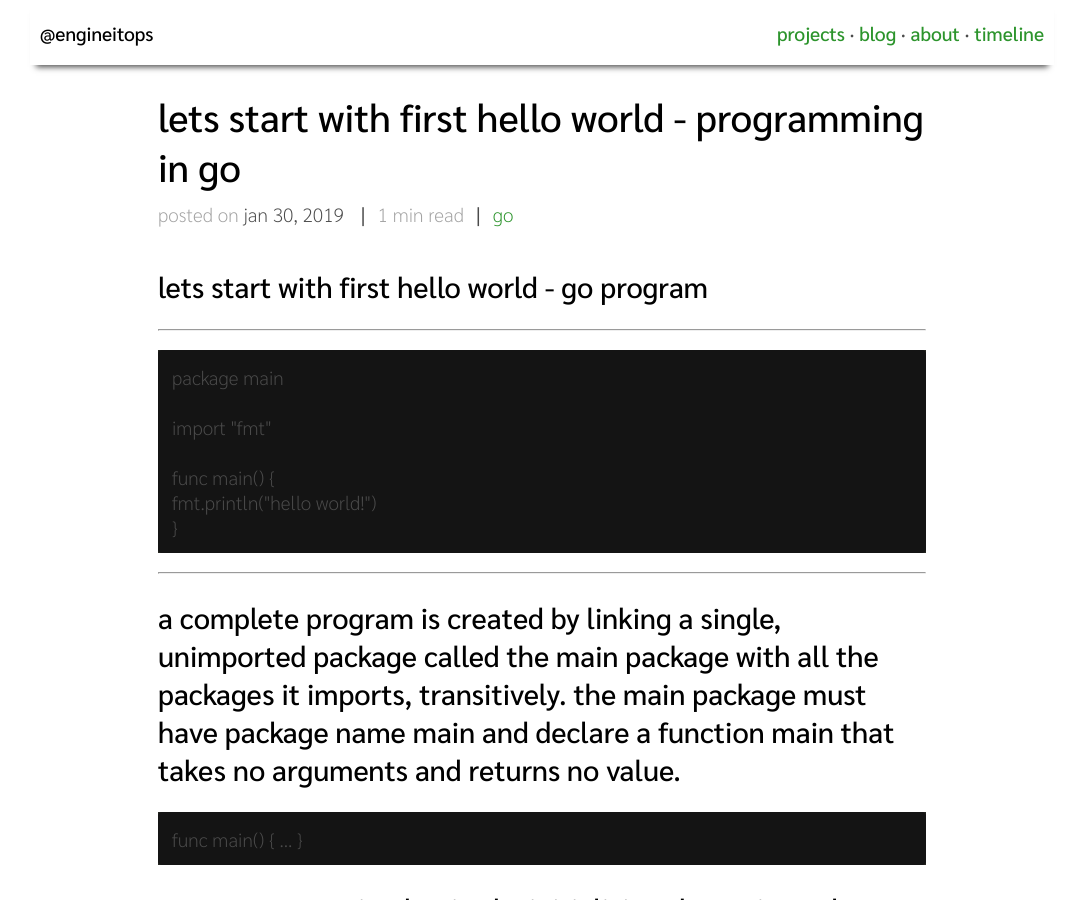
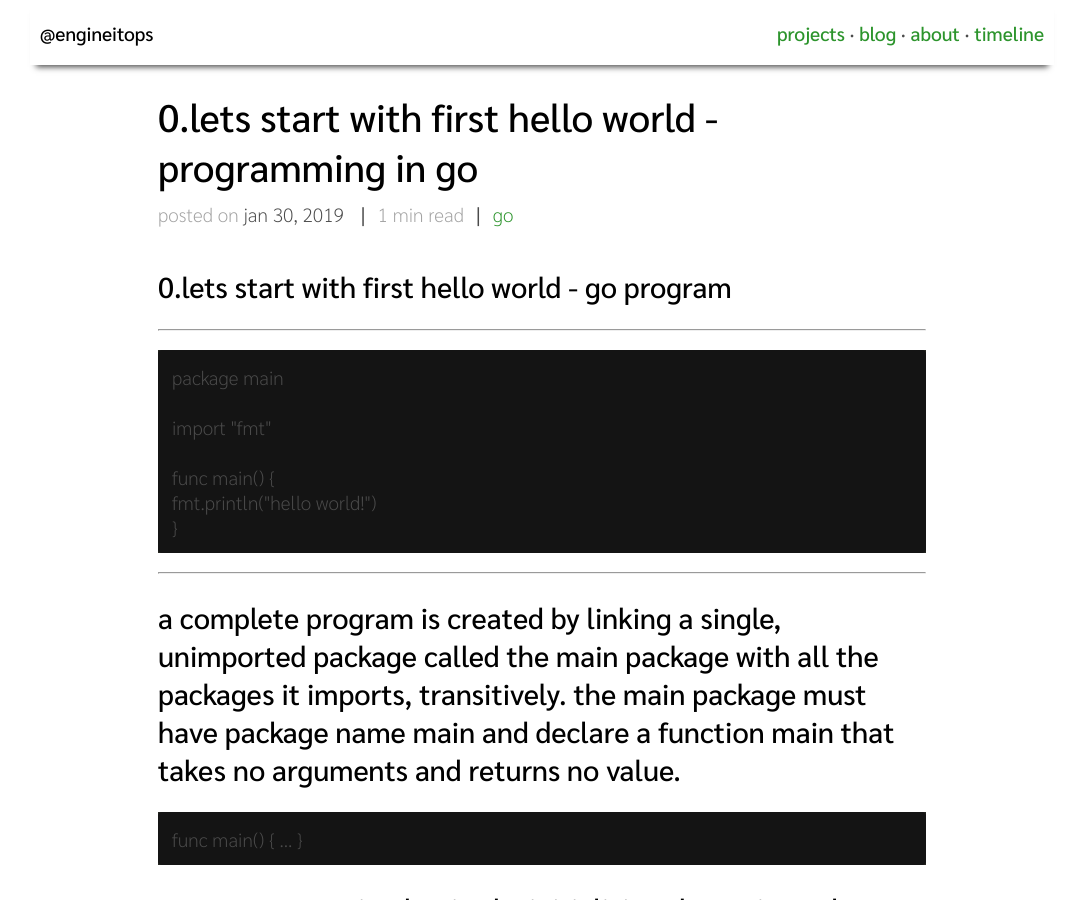
Before and after one commit to EngineITOps/EngineITOps.github.io, a Jekyll site: the page built from _posts/2019-01-30-GO-hello_world.md, in a window 1280 px wide and 900 px high. Shown: the whole window, without its empty margins (98-1181 px from the left). Built offline with Jekyll 4.4.1, drawn with Linux system fonts in a browser that asks for light colours.

Commit message:
Update 2019-01-30-GO-hello_world.md

```diff
--- a/_posts/2019-01-30-GO-hello_world.md
+++ b/_posts/2019-01-30-GO-hello_world.md
@@ -1,11 +1,11 @@
 ---
 layout: post
-title: Lets Start With First Hello world - Programming in GO
+title: 0.Lets Start With First Hello world - Programming in GO
 tags: [GO, helloworld]
 categories: [ GO ]
 ---
 
-## Lets Start With First Hello world - Go Program
+## 0.Lets Start With First Hello world - Go Program
 
 
 
```
